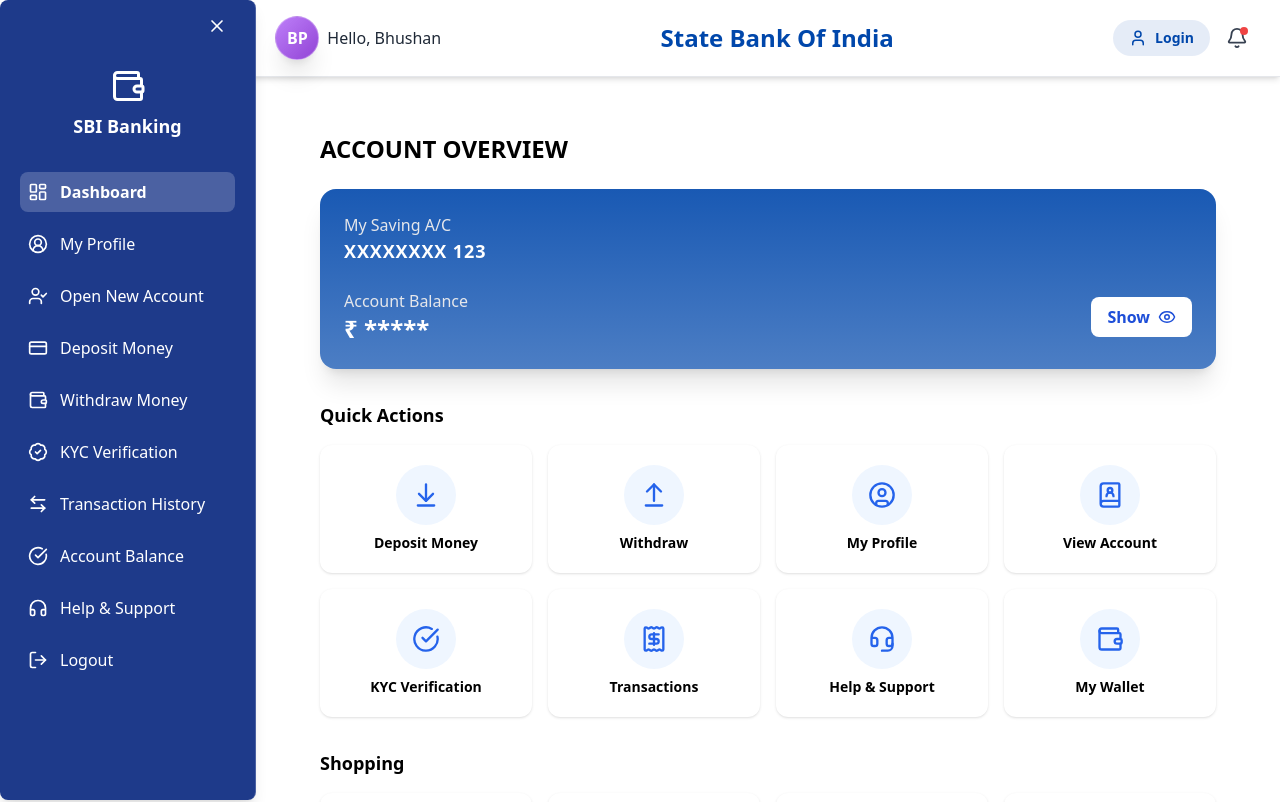
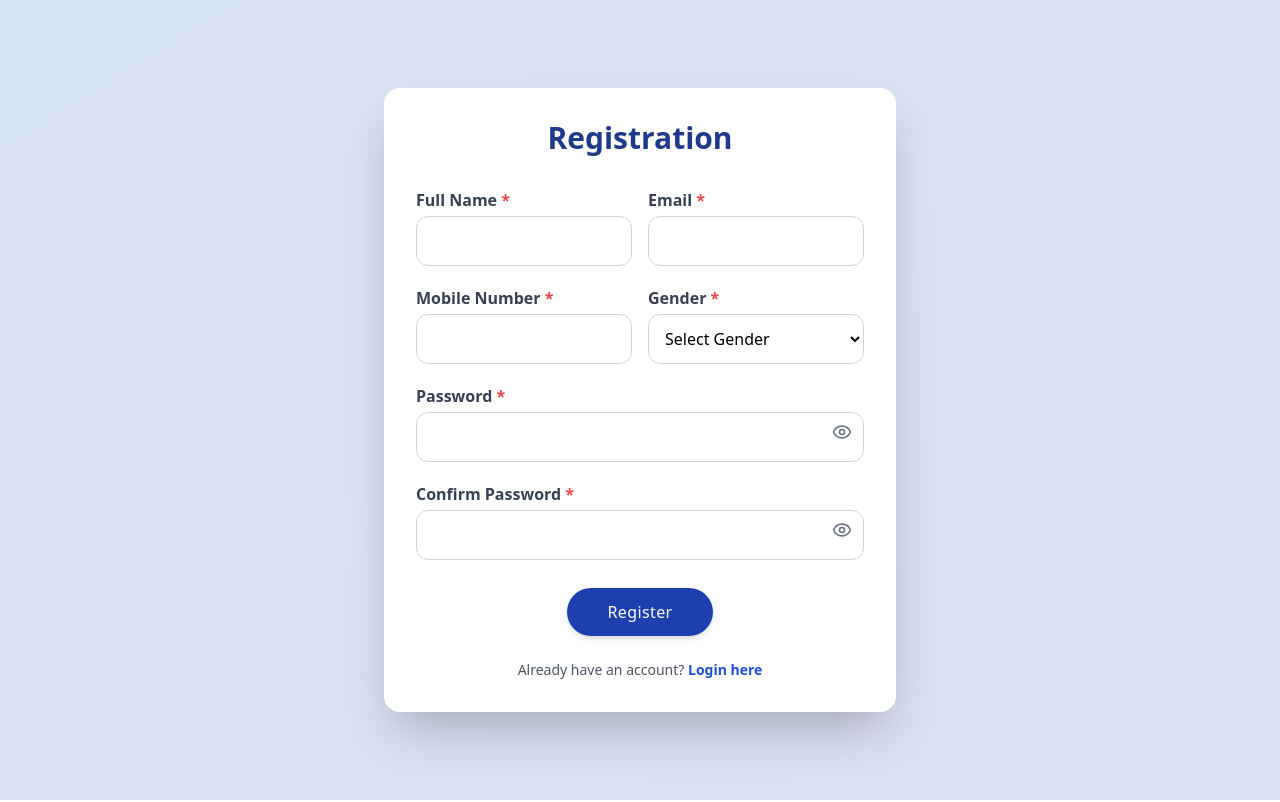
Before and after one commit to ChetanPatil0203/Bank_Frontend-, a React (Create React App) app in the folder frontend/: page / in a window 1280 px wide. Shown: the top 802 px of the page. Built offline with nearby package versions, Linux system fonts and the light colour scheme.

Commit message:
initial commit

```diff
--- a/frontend/src/App.js
+++ b/frontend/src/App.js
@@ -1,4 +1,4 @@
-import { BrowserRouter as Router, Routes, Route } from "react-router-dom";
+import { BrowserRouter as Router, Routes, Route, useLocation } from "react-router-dom";
 import "./App.css";
 
 import HeaderSection from "./components/HeaderSection/HeaderSection.jsx";
@@ -15,25 +15,29 @@ import ProfilePage from "./components/Profile/Profile.jsx";
 import HelpSupport from "./components/HelpSupport/HelpSupport.jsx"
 import KYCPage from "./components/kyc/kyc.jsx";
 import DashboardHome from "./components/DashboardHome/DashboardHome.jsx";
+import Registration from "./components/Registration/Registration.jsx";
 
+function AppContent() {
+  const location = useLocation();
 
+  // Pages जिथे Header आणि Sidebar नको आहेत
+  const noLayoutPages = ["/", "/login"];
+  const showLayout = !noLayoutPages.includes(location.pathname);
 
-const Home = () => <h2 className="p-6">Dashboard Page</h2>;
-
-function App() {
   return (
-    <Router>
-      <HeaderSection />
+    <>
+      {showLayout && <HeaderSection />}
 
       <div className="flex">
-        <Sidebar />
+        {showLayout && <Sidebar />}
 
         {/* Main content area */}
-        <div className="ml-64 w-full p-6">
+        <div className={showLayout ? "ml-64 w-full p-6" : "w-full"}>
           <Routes>
-      <Route path="/" element={<DashboardHome />} />
+            <Route path="/" element={<Registration/>}/>
+            <Route path="/login" element={<Login/>} />
+            <Route path="/dashboard" element={<DashboardHome />} />
             <Route path="/create-account" element={<CreateAccount />} />
-      <Route path="/login" element={<Login/>} />
             <Route path="/deposit" element={<Deposit/>} />
             <Route path="/withdraw" element={<Withdraw/>} />
             <Route path="/balance" element={<BalanceCheck/>} />
@@ -48,9 +52,16 @@ function App() {
             <Route path="/shop" element={<h2>Shop & Earn Page</h2>} />
             <Route path="/entertainment" element={<h2>Entertainment Page</h2>} />
           </Routes>
-
         </div>
       </div>
+    </>
+  );
+}
+
+function App() {
+  return (
+    <Router>
+      <AppContent />
     </Router>
   );
 }
--- a/frontend/src/components/Dashboard/Dashboard.jsx
+++ b/frontend/src/components/Dashboard/Dashboard.jsx
@@ -24,7 +24,7 @@ function Dashboard() {
   const toggleSidebar = () => setIsOpen(!isOpen);
 
   const menuItems = [
-    { name: "Dashboard", icon: <LayoutDashboard size={20} />, path: "/" },
+    { name: "Dashboard", icon: <LayoutDashboard size={20} />, path: "/dashboard" },
     { name: "My Profile", icon: <CircleUserRound size={20} />, path: "/profile" },
     { name: "Open New Account", icon: <UserCheck size={20} />, path: "/open-account" },
     { name: "Deposit Money", icon: <CreditCard size={20} />, path: "/deposit" },
--- a/frontend/src/components/HeaderSection/HeaderSection.jsx
+++ b/frontend/src/components/HeaderSection/HeaderSection.jsx
@@ -44,19 +44,6 @@
           {/* RIGHT - Login + Bell */}
           <div className="flex items-center gap-4">
 
-        <div
-    onClick={() => navigate("/login")}
-    className="flex items-center gap-2 cursor-pointer
-              text-[#0047AB] px-4 py-2 rounded-full
-              bg-[#0047AB]/10 transition"
-  >
-    <User size={18} />
-    <span className="text-sm font-semibold hidden md:block">
-      Login
-    </span>
-  </div>
-
-
             <div className="relative">
               <Bell
                 size={22}
--- a/frontend/src/components/Login/Login.jsx
+++ b/frontend/src/components/Login/Login.jsx
@@ -1,7 +1,10 @@
 import { Eye, EyeOff, Landmark } from "lucide-react";
 import { useState } from "react";
+import { useNavigate } from "react-router-dom";
 
 export default function LoginPage() {
+
+  const navigate = useNavigate()
 
   const [formData, setFormData] = useState({
     accountNumber: "",
@@ -101,7 +104,10 @@ export default function LoginPage() {
           </div>
 
           {/* Login Button */}
-          <button className="w-full bg-blue-900 text-white py-3 rounded-xl font-semibold hover:bg-blue-800 transition">
+          <button
+          onClick={() => navigate("/dashboard")}
+          className="w-full bg-blue-900 text-white py-3 rounded-xl font-semibold hover:bg-blue-800 transition">
+
             Login
           </button>
 
--- /dev/null
+++ b/frontend/src/components/Registration/Registration.jsx
@@ -0,0 +1,227 @@
+import { useState } from "react";
+import { Eye, EyeOff } from "lucide-react";
+import { useNavigate } from "react-router-dom";
+
+export default function RegistrationPage() {
+
+  const navigate = useNavigate();
+
+  const [formData, setFormData] = useState({
+    name: "",
+    email: "",
+    mobile: "",
+    gender: "",
+    password: "",
+    confirmPassword: ""
+  });
+
+  const [showPassword, setShowPassword] = useState(false);
+  const [showConfirmPassword, setShowConfirmPassword] = useState(false);
+  const [error, setError] = useState("");
+
+  const handleChange = (e) => {
+    setFormData({
+      ...formData,
+      [e.target.name]: e.target.value
+    });
+
+    setError("");
+  };
+
+  const handleSubmit = (e) => {
+    e.preventDefault();
+
+    // Validation
+    if (formData.password.length < 6) {
+      setError("Password must be at least 6 characters ⚠️");
+      return;
+    }
+
+    if (formData.password !== formData.confirmPassword) {
+      setError("Password & Confirm Password mismatch ❌");
+      return;
+    }
+
+    // Mock check: यहाँ आप backend से check कर सकते हैं
+    const existingUsers = JSON.parse(localStorage.getItem("users") || "[]");
+    const userExists = existingUsers.find(user => user.email === formData.email);
+
+    if (userExists) {
+      setError("This email is already registered! Please login instead.");
+      return;
+    }
+
+    // Save user
+    existingUsers.push({
+      name: formData.name,
+      email: formData.email,
+      mobile: formData.mobile,
+      gender: formData.gender
+    });
+    localStorage.setItem("users", JSON.stringify(existingUsers));
+
+    alert("Registration Successful ✅");
+    navigate("/dashboard");
+  };
+
+  return (
+    <div className="min-h-screen bg-gradient-to-br from-blue-200/40 to-indigo-200/40 flex items-center justify-center px-4 py-8min-h-screen bg-gray-500/30 backdrop-blur-lg flex items-center justify-center px-4 py-8min-h-screen bg-zinc-400/25 backdrop-blur-xl flex items-center justify-center px-4 py-8">
+
+      <div className="w-full max-w-lg bg-white shadow-2xl rounded-2xl p-8">
+
+        {/* Header */}
+        <div className="text-center mb-8">
+          <h2 className="text-3xl font-bold text-blue-900 mb-2">
+            Registration
+          </h2>
+        </div>
+
+        <form onSubmit={handleSubmit} className="space-y-5">
+
+          {/* Row 1 */}
+          <div className="grid grid-cols-2 gap-4">
+            <Input label="Full Name" name="name" handleChange={handleChange}/>
+            <Input label="Email" name="email" type="email" handleChange={handleChange}/>
+          </div>
+
+          {/* Row 2 */}
+          <div className="grid grid-cols-2 gap-4">
+            <Input label="Mobile Number" name="mobile" handleChange={handleChange}/>
+
+            <div>
+              <label className="font-semibold text-gray-700">
+                Gender <span className="text-red-500">*</span>
+              </label>
+
+              <select
+                name="gender"
+                value={formData.gender}
+                onChange={handleChange}
+                className="w-full border border-gray-300 rounded-xl p-3 mt-1 focus:ring-2 focus:ring-blue-500 outline-none bg-white"
+                required
+              >
+                <option value="">Select Gender</option>
+                <option value="Male">Male</option>
+                <option value="Female">Female</option>
+                <option value="Other">Other</option>
+              </select>
+            </div>
+          </div>
+
+          {/* Password */}
+          <div className="relative">
+            <label className="font-semibold text-gray-700">
+              Password <span className="text-red-500">*</span>
+            </label>
+
+            <input
+              type={showPassword ? "text" : "password"}
+              name="password"
+              value={formData.password}
+              onChange={handleChange}
+              className="w-full border border-gray-300 rounded-xl p-3 mt-1 pr-12 focus:ring-2 focus:ring-blue-500 outline-none"
+              required
+            />
+
+            <button
+              type="button"
+              onClick={() => setShowPassword(!showPassword)}
+              className="absolute right-3 top-[38px] text-gray-500 hover:text-gray-700"
+            >
+              {showPassword ? <EyeOff size={20} /> : <Eye size={20} />}
+            </button>
+          </div>
+
+          {/* Confirm Password */}
+          <div className="relative">
+            <label className="font-semibold text-gray-700">
+              Confirm Password <span className="text-red-500">*</span>
+            </label>
+
+            <input
+              type={showConfirmPassword ? "text" : "password"}
+              name="confirmPassword"
+              value={formData.confirmPassword}
+              onChange={handleChange}
+              className="w-full border border-gray-300 rounded-xl p-3 mt-1 pr-12 focus:ring-2 focus:ring-blue-500 outline-none"
+              required
+            />
+
+            <button
+              type="button"
+              onClick={() => setShowConfirmPassword(!showConfirmPassword)}
+              className="absolute right-3 top-[38px] text-gray-500 hover:text-gray-700"
+            >
+              {showConfirmPassword ? <EyeOff size={20} /> : <Eye size={20} />}
+            </button>
+
+            {error && (
+              <div className="mt-2 p-3 bg-red-50 border border-red-200 rounded-lg">
+                <p className="text-red-600 text-sm font-medium">{error}</p>
+                {error.includes("already registered") && (
+                  <button
+                    type="button"
+                    onClick={() => navigate("/login")}
+                    className="text-blue-600 underline text-sm mt-1 hover:text-blue-800"
+                  >
+                    Go to Login →
+                  </button>
+                )}
+              </div>
+            )}
+          </div>
+
+          {/* Submit Button */}
+          <div className="flex justify-center pt-2">
+            <button
+             onClick={() => navigate("/login")}
+
+              type="submit"
+              className="px-10 py-3 bg-blue-800 text-white rounded-full font-medium
+                         shadow-md hover:shadow-xl hover:bg-blue-900 transition-all duration-300 tracking-wide">
+
+
+              Register
+            </button>
+          </div>
+
+        </form>
+
+        {/* Login Link */}
+        <div className="mt-6 text-center">
+          <p className="text-gray-600 text-sm">
+            Already have an account?{" "}
+            <button
+              onClick={() => navigate("/login")}
+              className="text-blue-700 font-semibold hover:text-blue-900 transition-colors"
+            >
+              Login here
+            </button>
+          </p>
+        </div>
+
+      </div>
+    </div>
+  );
+}
+
+
+/* ---------- Reusable Input ---------- */
+
+function Input({ label, name, handleChange, type = "text" }) {
+  return (
+    <div>
+      <label className="font-semibold text-gray-700">
+        {label} <span className="text-red-500">*</span>
+      </label>
+
+      <input
+        type={type}
+        name={name}
+        onChange={handleChange}
+        className="w-full border border-gray-300 rounded-xl p-3 mt-1 focus:ring-2 focus:ring-blue-500 outline-none"
+        required
+      />
+    </div>
+  );
+}
```
Lines whose indentation alone changed are shown as unchanged.
